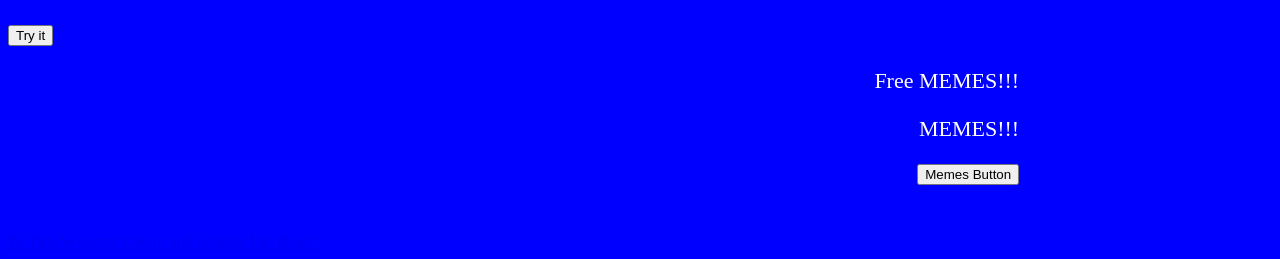
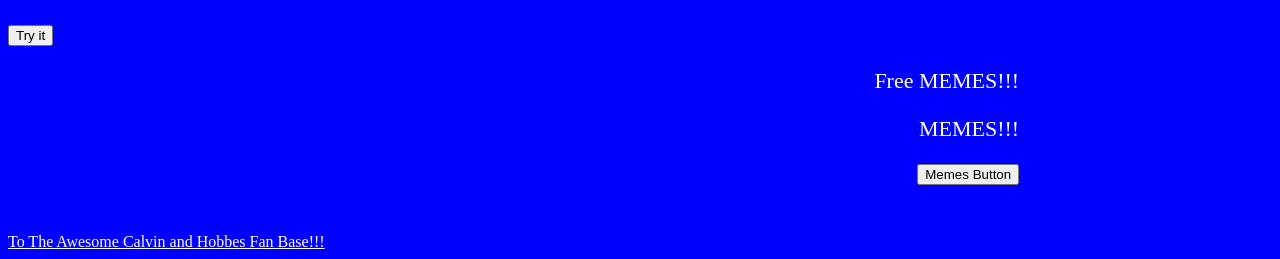
Before and after one commit to Roshan-sf/Roshan-sf.github.io, a plain HTML site: page index.html in a window 1280 px wide. Shown: the part 642-901 px from the top of the page. Drawn offline with Linux system fonts and the light colour scheme.

Commit message:
Hi again

```diff
--- a/index.html
+++ b/index.html
@@ -5,6 +5,9 @@
 		<h1>Wassup Suckers!</h1>
 
 		<style>
+a {
+	color: white;
+}
 
 
 .clip-text-maybe {
@@ -96,8 +99,9 @@ function myFunction3() {
 </p>
 <br>
 </div>
-
+ <div class="great">
 <a href="https://roshan-sf.github.io/missionbit-final-cheeseburger/">To The Awesome Calvin and Hobbes Fan Base!!!</a>
+</div>
 </body>
 
 
```
